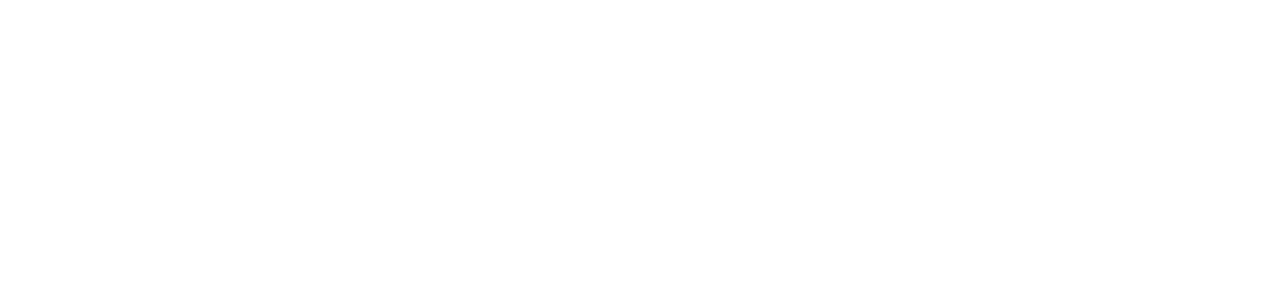
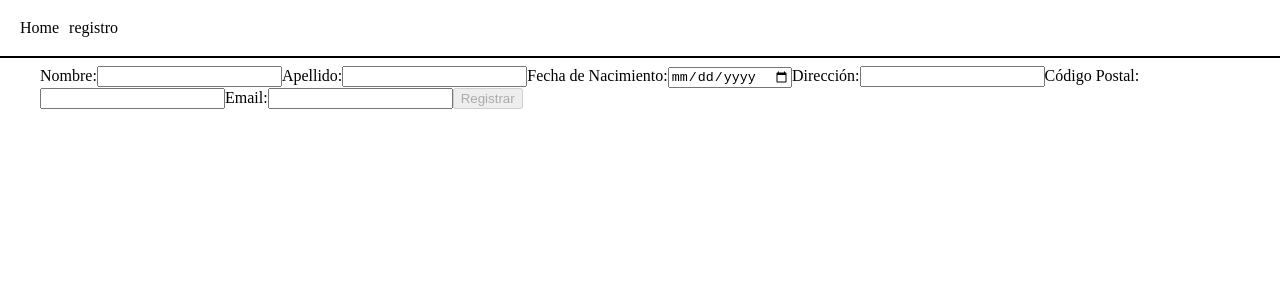
Before and after one commit to LucasRiggilloNK/ecommerce, an Angular app: page /register in a window 1280 px wide. Shown: the top 300 px of the page. Built offline with nearby package versions, Linux system fonts and the light colour scheme.

Commit message:
Se continuó trabajando sobre el registro

```diff
--- /dev/null
+++ b/src/app/data/users.json
@@ -0,0 +1,3 @@
+{
+    "users": []
+  }
--- a/src/app/models/users/user.ts
+++ b/src/app/models/users/user.ts
@@ -1 +1,25 @@
-import internal from "stream";
+export class Usuario {
+    public age: number;
+
+    constructor(
+      public name: string,
+      public lastname: string,
+      public birthdate: Date,
+      public address: string,
+      public postalCode: string,
+      public email: string
+    ) {
+      this.age = this.calculateAge(birthdate);
+    }
+
+    private calculateAge(birthdate: Date): number {
+      const today = new Date();
+      const birthDate = new Date(birthdate);
+      let age = today.getFullYear() - birthDate.getFullYear();
+      const monthDiff = today.getMonth() - birthDate.getMonth();
+      if (monthDiff < 0 || (monthDiff === 0 && today.getDate() < birthDate.getDate())) {
+        age--;
+      }
+      return age;
+    }
+  }
--- a/src/app/register/register.component.html
+++ b/src/app/register/register.component.html
@@ -1 +1,21 @@
-<p>register works!</p>
+<form [formGroup]="registerForm" (ngSubmit)="onSubmit()">
+  <label for="name">Nombre:</label>
+  <input id="name" formControlName="name" type="text" />
+
+  <label for="lastname">Apellido:</label>
+  <input id="lastname" formControlName="lastname" type="text" />
+
+  <label for="birthdate">Fecha de Nacimiento:</label>
+  <input id="birthdate" formControlName="birthdate" type="date" />
+
+  <label for="address">Dirección:</label>
+  <input id="address" formControlName="address" type="text" />
+
+  <label for="postalCode">Código Postal:</label>
+  <input id="postalCode" formControlName="postalCode" type="text" />
+
+  <label for="email">Email:</label>
+  <input id="email" formControlName="email" type="email" />
+
+  <button type="submit" [disabled]="registerForm.invalid">Registrar</button>
+</form>
--- a/src/app/register/register.component.ts
+++ b/src/app/register/register.component.ts
@@ -1,10 +1,32 @@
 import { Component } from '@angular/core';
+import { FormBuilder, FormGroup, Validators } from '@angular/forms';
+import { Usuario } from '../models/users/user';
 
 @Component({
   selector: 'app-register',
   templateUrl: './register.component.html',
-  styleUrl: './register.component.css'
+  styleUrls: ['./register.component.css']
 })
 export class RegisterComponent {
+  registerForm: FormGroup;
 
+  constructor(private fb: FormBuilder) {
+    this.registerForm = this.fb.group({
+      name: ['', Validators.required],
+      lastname: ['', Validators.required],
+      birthdate: ['', Validators.required],
+      address: ['', Validators.required],
+      postalCode: ['', Validators.required],
+      email: ['', [Validators.required, Validators.email]],
+    });
+  }
+
+  onSubmit() {
+    if (this.registerForm.valid) {
+      const { name, lastname, birthdate, address, postalCode, email } = this.registerForm.value;
+      const nuevoUsuario = new Usuario(name, lastname, new Date(birthdate), address, postalCode, email);
+      console.log('Usuario registrado:', nuevoUsuario);
+      // Aquí puedes enviar nuevoUsuario al backend
+    }
+  }
 }
```
Also changed, not shown: src/app/app.module.ts (+5 -3 lines).
